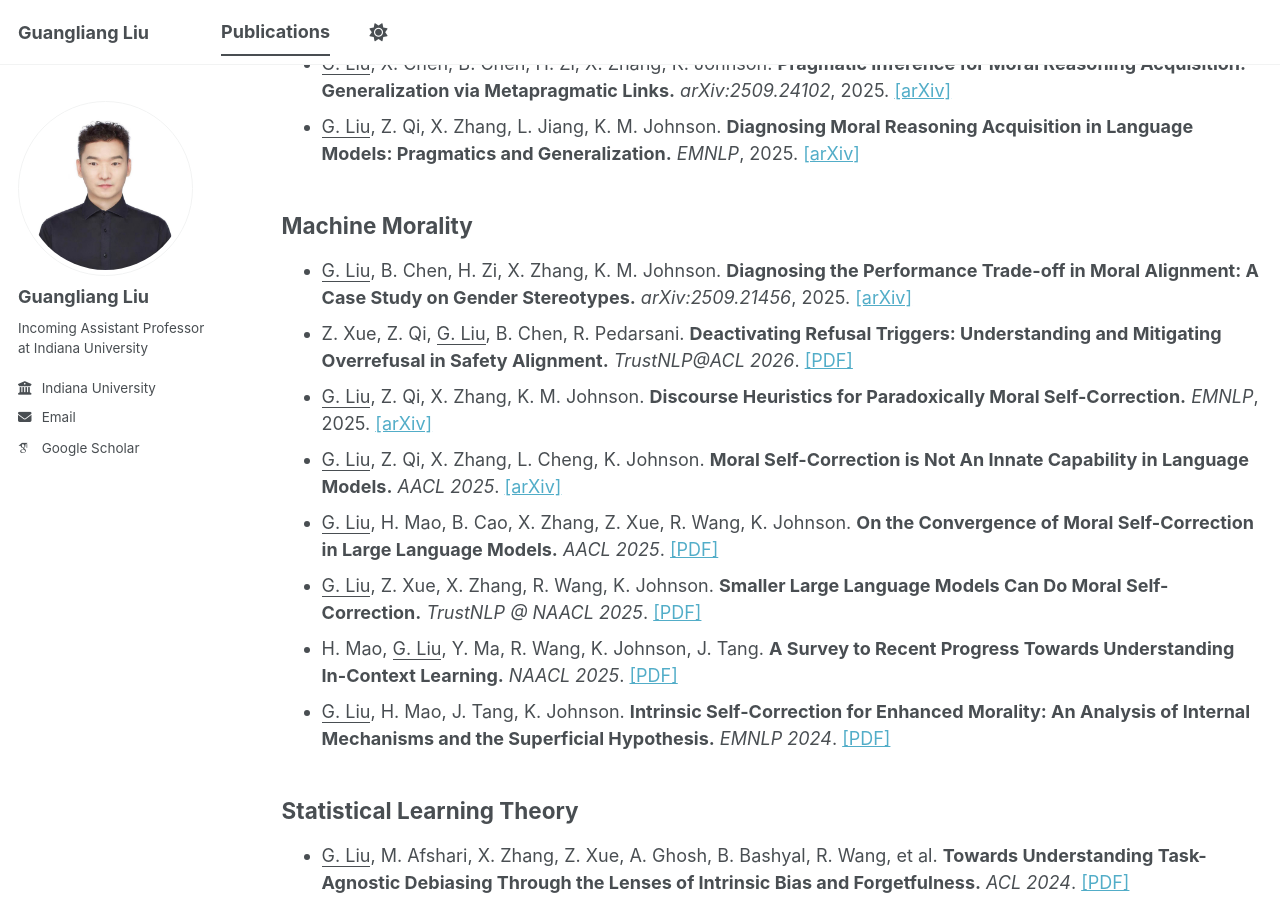
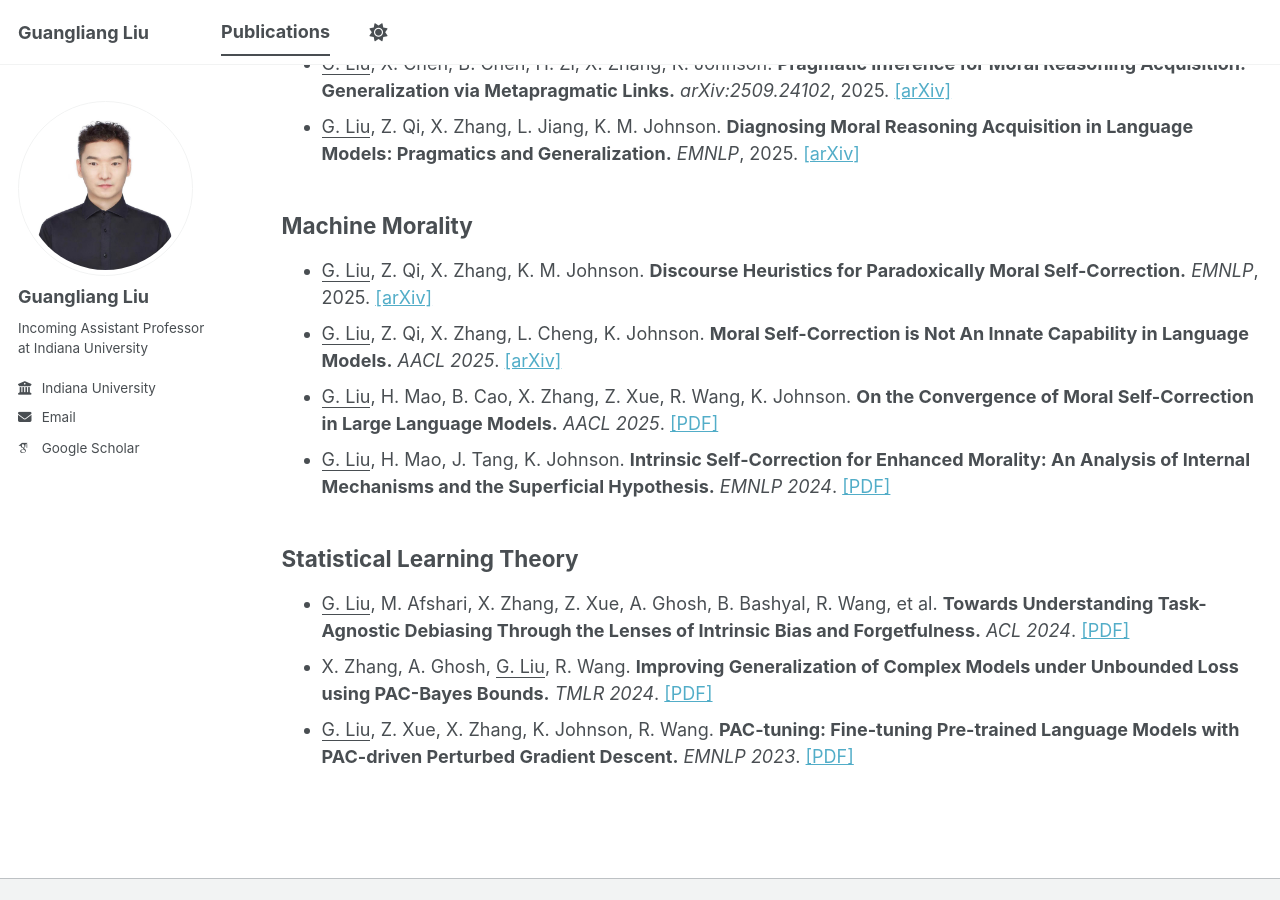
Before and after one commit to guangliang-nlp/guangliang-nlp.github.io, a Jekyll site: the page built from _pages/publications.html, in a window 1280 px wide and 900 px high, scrolled down 232 px. Built offline with Jekyll 4.4.1, drawn with Linux system fonts in a browser that asks for light colours; some web fonts are replaced; a script bundle is joined from its source files by our own code; library files that are not in the unit come from our copies.

Commit message:
Update publications.html

```diff
--- a/_pages/publications.html
+++ b/_pages/publications.html
@@ -29,18 +29,6 @@ author_profile: true
 <h2>Machine Morality</h2>
 <ul>
   <li>
-    <u>G. Liu</u>, B. Chen, H. Zi, X. Zhang, K. M. Johnson.
-    <strong>Diagnosing the Performance Trade-off in Moral Alignment: A Case Study on Gender Stereotypes.</strong>
-    <em>arXiv:2509.21456</em>, 2025.
-    <a href="https://arxiv.org/abs/2509.21456">[arXiv]</a>
-  </li>
-  <li>
-    Z. Xue, Z. Qi, <u>G. Liu</u>, B. Chen, R. Pedarsani.
-    <strong>Deactivating Refusal Triggers: Understanding and Mitigating Overrefusal in Safety Alignment.</strong>
-    <em>TrustNLP@ACL 2026</em>.
-    <a href="https://arxiv.org/abs/2603.11388">[PDF]</a>
-  </li>
-  <li>
     <u>G. Liu</u>, Z. Qi, X. Zhang, K. M. Johnson.
     <strong>Discourse Heuristics for Paradoxically Moral Self-Correction.</strong>
     <em>EMNLP</em>, 2025.
@@ -57,18 +45,6 @@ author_profile: true
     <strong>On the Convergence of Moral Self-Correction in Large Language Models.</strong>
     <em>AACL 2025</em>.
     <a href="https://aclanthology.org/2025.ijcnlp-long.63/">[PDF]</a>
-  </li>
-  <li>
-    <u>G. Liu</u>, Z. Xue, X. Zhang, R. Wang, K. Johnson.
-    <strong>Smaller Large Language Models Can Do Moral Self-Correction.</strong>
-    <em>TrustNLP @ NAACL 2025</em>.
-    <a href="https://aclanthology.org/2025.trustnlp-main.5/">[PDF]</a>
-  </li>
-  <li>
-    H. Mao, <u>G. Liu</u>, Y. Ma, R. Wang, K. Johnson, J. Tang.
-    <strong>A Survey to Recent Progress Towards Understanding In-Context Learning.</strong>
-    <em>NAACL 2025</em>.
-    <a href="https://aclanthology.org/2025.findings-naacl.408/">[PDF]</a>
   </li>
   <li>
     <u>G. Liu</u>, H. Mao, J. Tang, K. Johnson.
```
